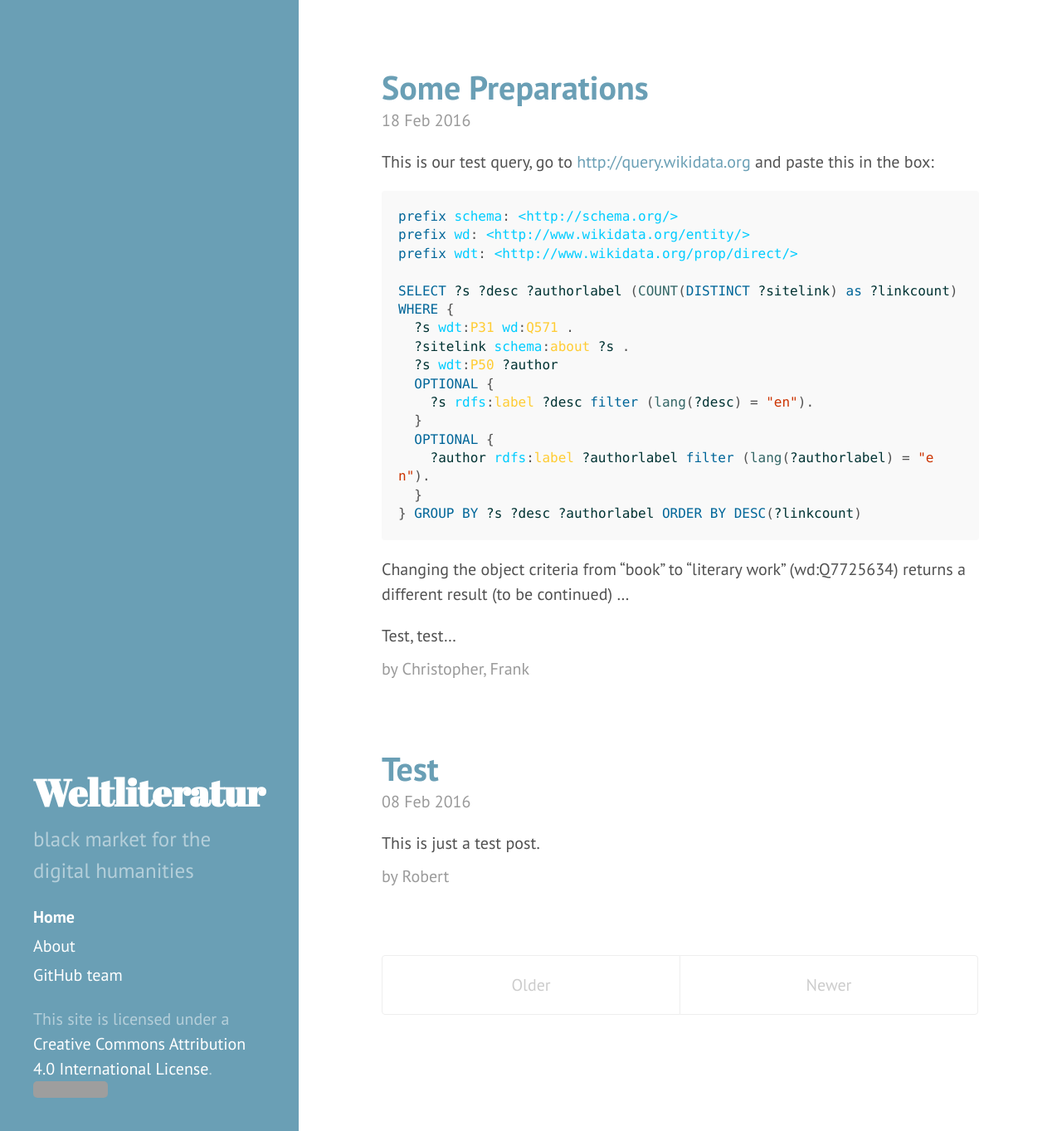
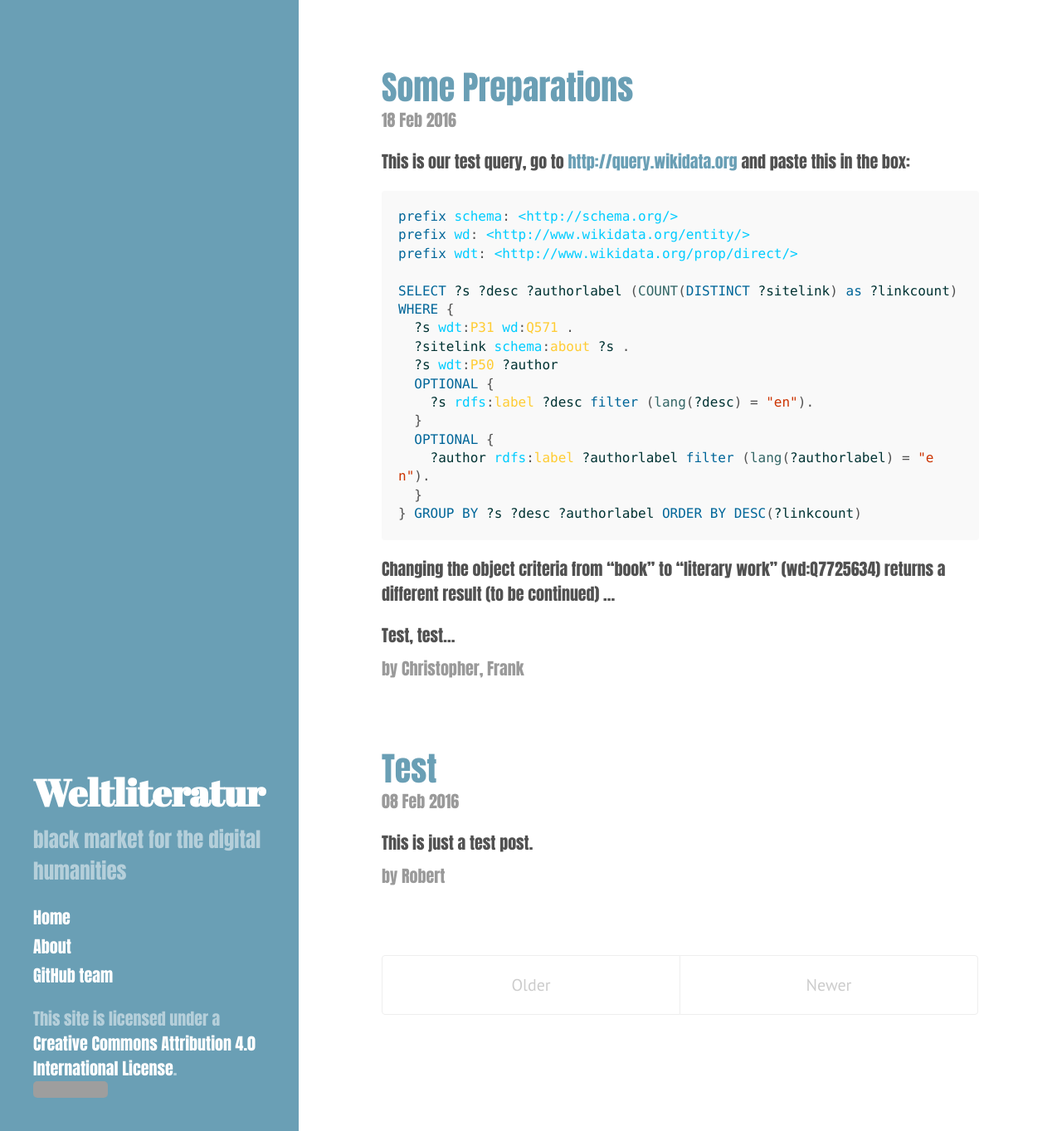
Before and after one commit to weltliteratur/blog, a Jekyll site: the page built from index.html, in a window 1280 px wide and 1363 px high. Shown: the whole window at 83% size. Built offline with Jekyll 4.4.1, drawn with Linux system fonts in a browser that asks for light colours; the list of posts is cut into pages by our own code; grey boxes are pictures that could not be loaded.

Commit message:
testing another font

```diff
--- a/public/css/hyde.css
+++ b/public/css/hyde.css
@@ -32,7 +32,7 @@
  */
 
 html {
-  font-family: "PT Sans", Helvetica, Arial, sans-serif;
+    font-family: "futura-pt-condensed","FuturaStd-Condensed","Futura-Condensed",Impact,Helvetica,Arial,sans-serif; /*"PT Sans", Helvetica, Arial, sans-serif;*/
 }
 @media (min-width: 48em) {
   html {
```
